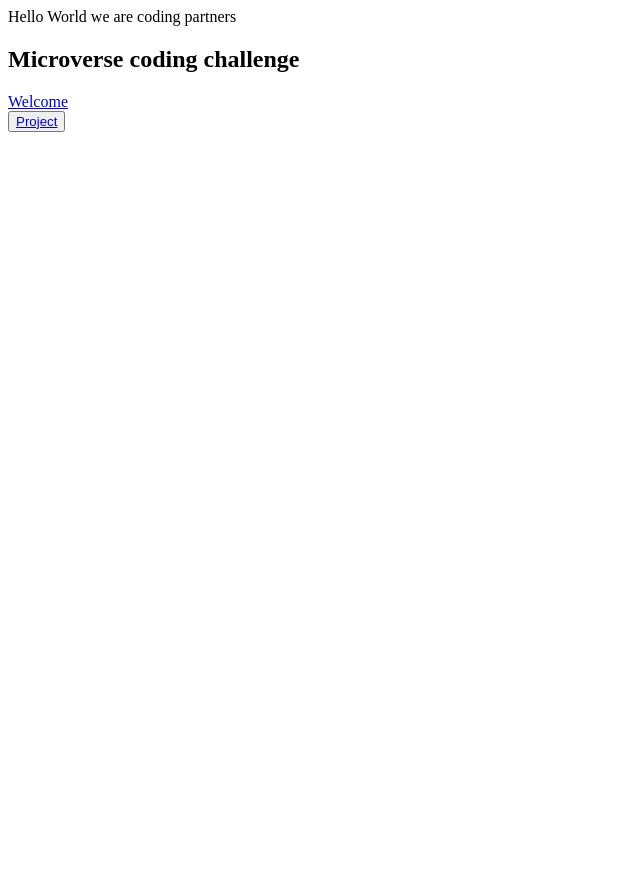
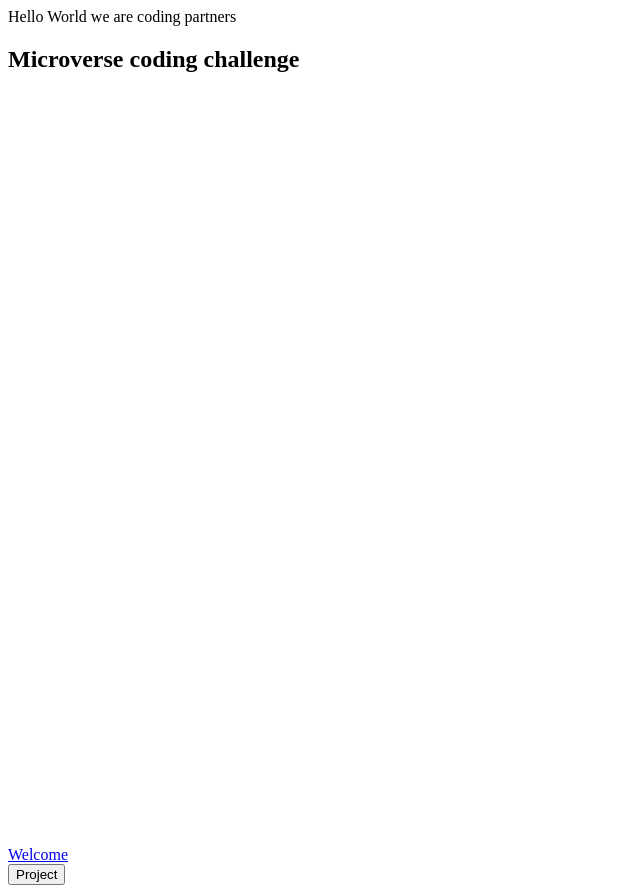
Before and after one commit to Ghilain/HTML-CSS-project, a plain HTML site: page index.html in a window 1280 px wide. Shown: the whole page, without its empty margins (0-640 px from the left). Before the commit the page ends 800 px from the top, so only its background shows below. Drawn offline with Linux system fonts and the light colour scheme.

Commit message:
css and link

```diff
--- a/index.html
+++ b/index.html
@@ -1,4 +1,14 @@
-<html>
+<!DOCTYPE html>
+<html lang="en">
+<head>
+    <meta charset="UTF-8">
+    <meta http-equiv="X-UA-Compatible" content="IE=edge">
+    <meta name="viewport" content="width=device-width, initial-scale=1.0">
+    <title>Document</title>
+
+    <link rel="stylesheet" href="style.css" media="screen">
+
+</head>
 <body>
     <script src="https://cdn.freecodecamp.org/testable-projects-fcc/v1/bundle.js"></script>
 
@@ -12,7 +22,12 @@
         <div class="project-tile"></div>
         <a href="#welcome-section">Welcome</a>
     </section>
+
     <nav id="navbar">
-       <button > <a href="#welcome-section">Project</a> </button></nav>
+       <button href="#projects">Project</button>
+    </nav>
 
-    </body></html>
+    <a href="https://github.com/Ghilain/HTML-CSS-project" target="_blank" id="profile-link" ></a>
+
+</body>
+</html>
--- /dev/null
+++ b/style.css
@@ -0,0 +1,7 @@
+#welcome-section{
+    height: 100vh;
+}
+
+@media only screen and (min-width: 768px){
+
+}
```
